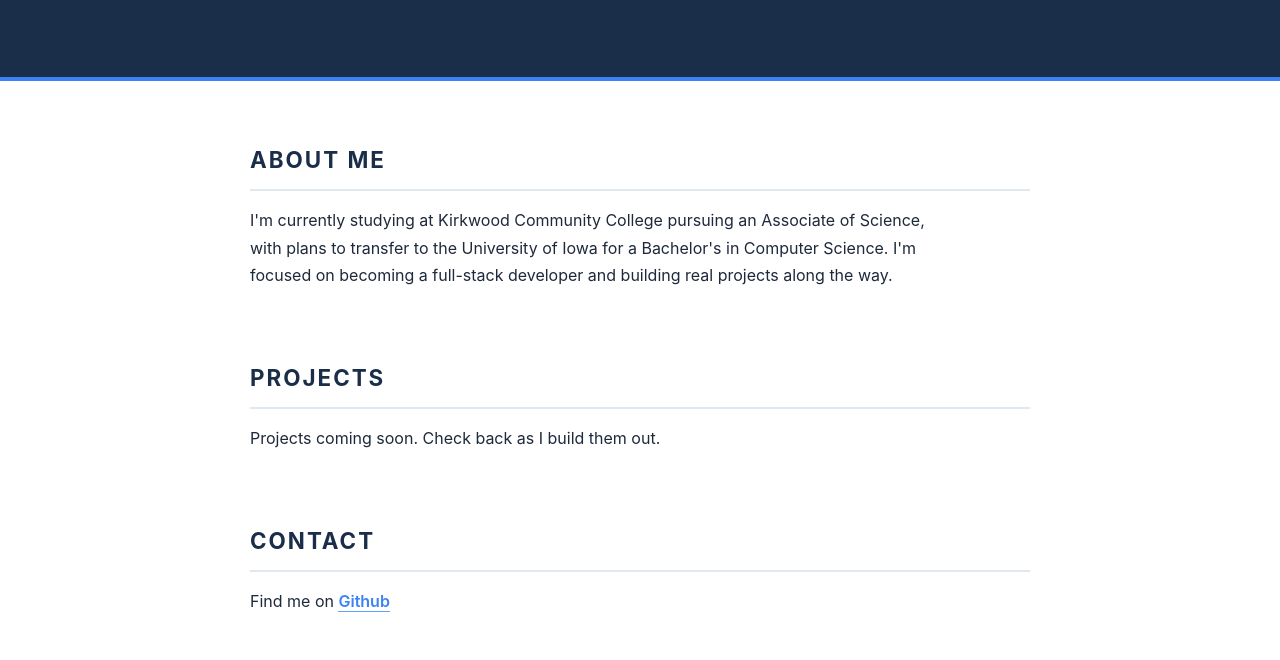
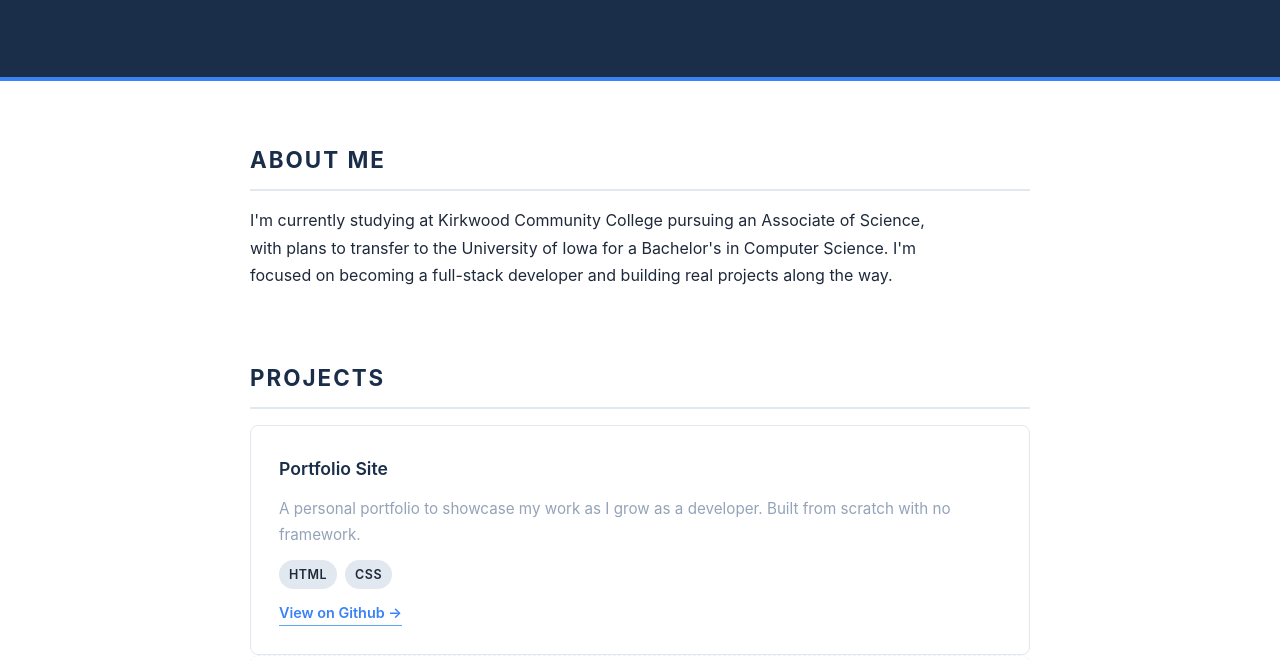
Before and after one commit to BuhLeck/portfolio, a plain HTML site: page index.html in a window 1280 px wide. Shown: the part 234-894 px from the top of the page. Drawn offline with Linux system fonts and the light colour scheme.

Commit message:
Add project cards with grid layout

```diff
--- a/index.html
+++ b/index.html
@@ -32,10 +32,31 @@
         </p>
       </section>
 
-      <section id="projects">
-        <h2>Projects</h2>
-        <p>Projects coming soon. Check back as I build them out.</p>
-      </section>
+     <section id="projects">
+      <h2>Projects</h2>
+      <div class="projects-grid">
+
+        <div class="project-card">
+          <h3>Portfolio Site</h3>
+          <p>A personal portfolio to showcase my work as I grow as a developer.
+            Built from scratch with no framework.
+          </p>
+          <div class="tags">
+            <span class="tag">HTML</span>
+            <span class="tag">CSS</span>
+          </div>
+          <a href="https://github.com/BuhLeck/portfolio">View on Github →</a>
+        </div>
+
+        <div class="project-card placeholder">
+          <h3>Coming Soon</h3>
+          <p>Next project in progress. Check back as I keep building.</p>
+          <div class="tags">
+            <span class="tags">?</span>
+          </div>
+        </div>
+      </div>
+     </section>
 
       <section id="contact">
         <h2>Contact</h2>
--- a/style.css
+++ b/style.css
@@ -125,3 +125,65 @@ nav a:hover {
     color: var(--white);
     border-bottom: none;
 }
+
+/* - Projects - */
+
+.project-grid {
+    display: grid;
+    grid-template-columns: repeat(auto-fill, minmax(300px, 1fr));
+    gap: 24px
+}
+
+.project-card {
+    background-color: var(--white);
+    border: 1px solid var(--slate-light);
+    border-radius: 8px;
+    padding: 28px;
+    display: flex;
+    flex-direction: column;
+    gap: 12px;
+    transition: box-shadow 0.2s ease, transform 0.2s ease;
+}
+
+.project-card:hover {
+    box-shadow: 0 4px 20px rgba(0, 0, 0, 0.08);
+    transform: translateY(-2px);
+}
+
+.project-card.placeholder {
+    border-style: dashed;
+    opacity: 0.5;
+}
+
+.project-card h3 {
+    font-size: 1.1rem;
+    color: var(--navy);
+    font-weight: 600;
+}
+
+.project-card p {
+    font-size: 0.95rem;
+    color: var(--slate-mid);
+    flex-grow: 1;
+}
+
+.project-card a {
+    font-size: 0.9rem;
+    align-self: flex-start;
+}
+
+.tags {
+    display: flex;
+    gap: 8px;
+    flex-wrap: wrap;
+}
+
+.tag {
+    background-color: var(--slate-light);
+    color: var(--slate);
+    font-size: 0.78rem;
+    font-weight: 600;
+    padding: 4px 10px;
+    border-radius: 20px;
+    letter-spacing: 0.5px;
+}
```
